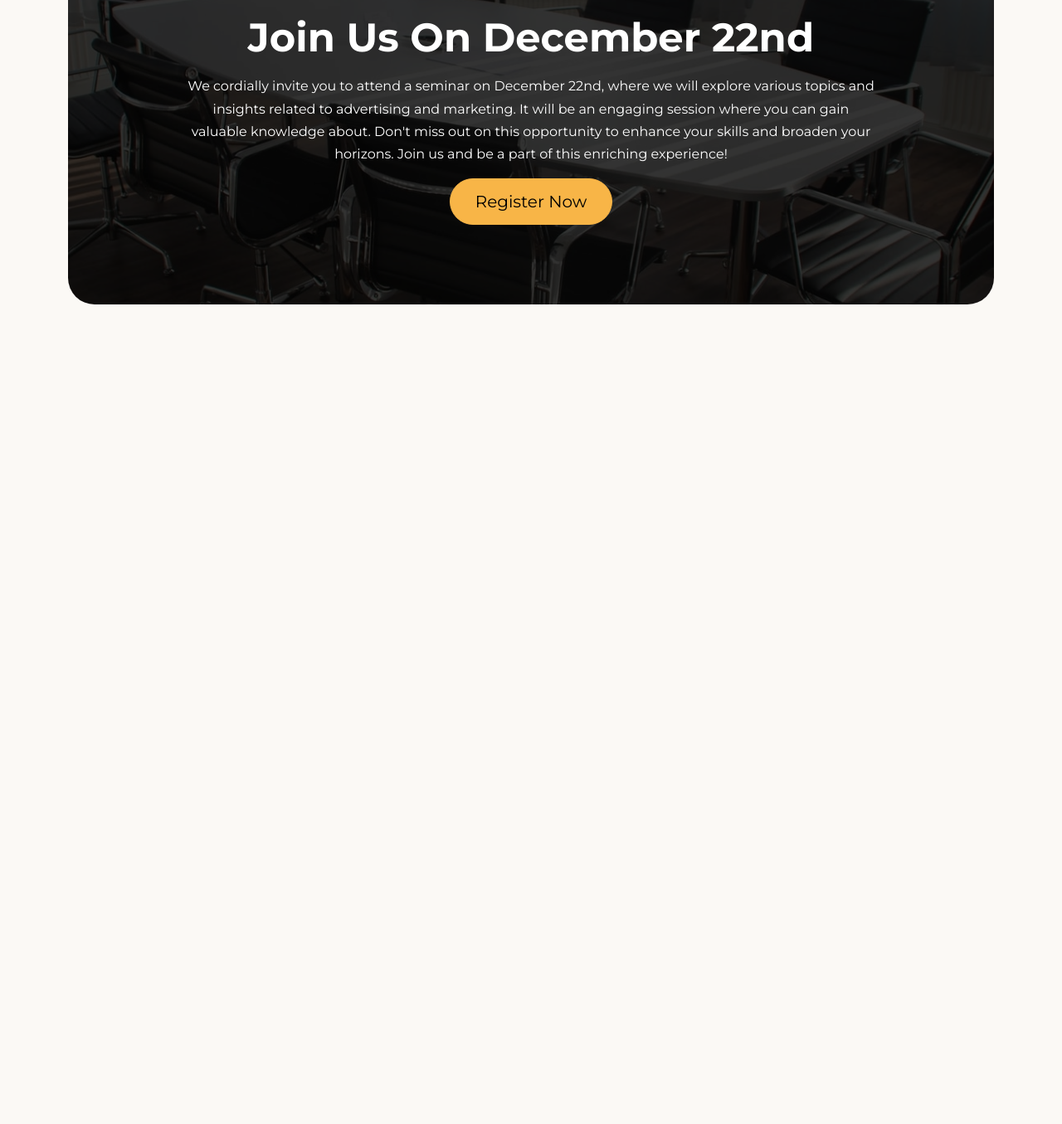
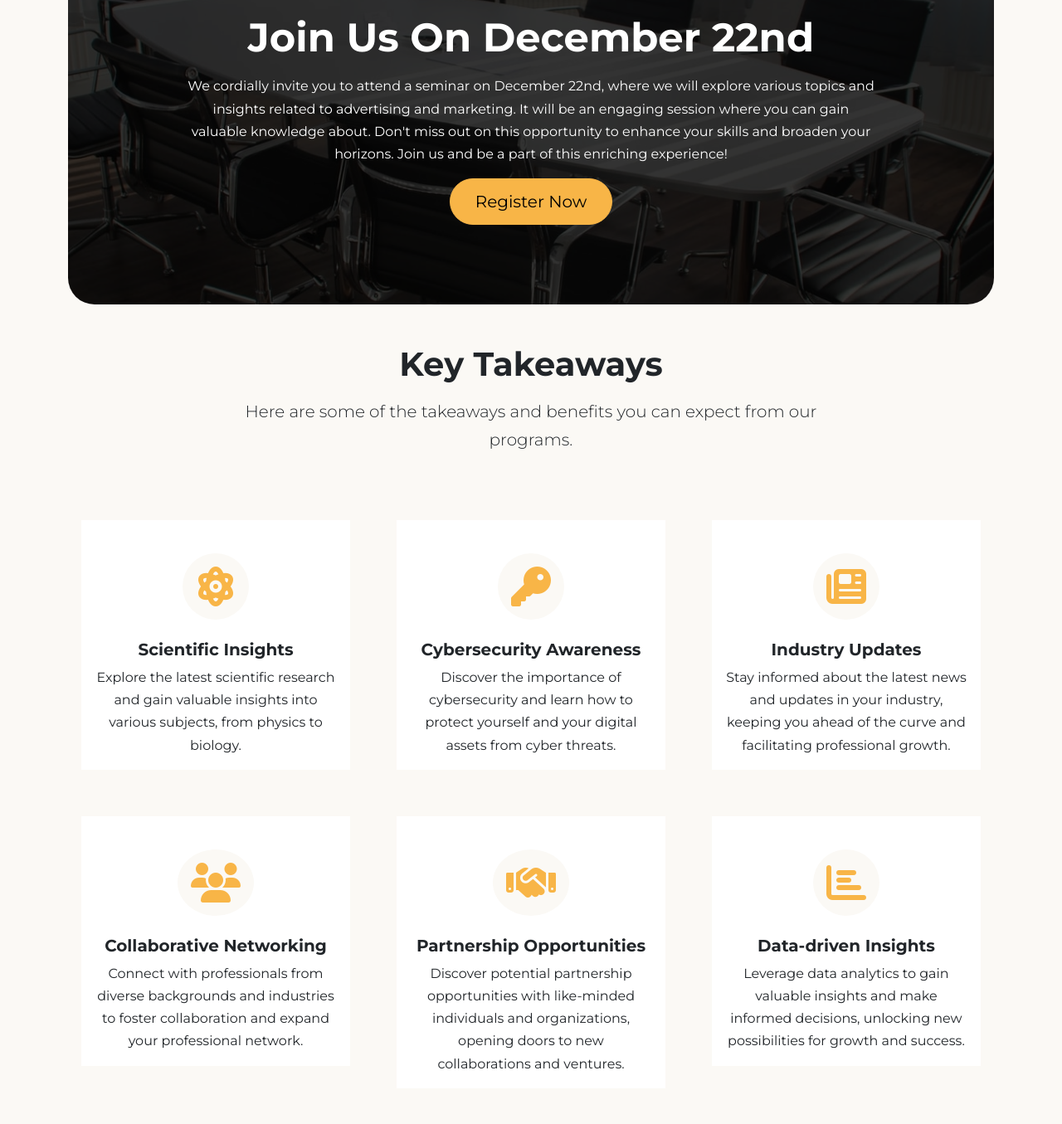
Before and after one commit to alphageekdom/bootstrap-projects, a website: page vera-software-solutions/index.html in a window 1280 px wide. Shown: the part 4356-5711 px from the top of the page at 83% size. Before the commit the page ends 4771 px from the top, so only its background shows below. Drawn offline with Linux system fonts and the light colour scheme.

Commit message:
takeaways section

```diff
--- a/vera-software-solutions/index.html
+++ b/vera-software-solutions/index.html
@@ -374,7 +374,7 @@
         <!-- Details 2 -->
 
         <!-- Invitation Section -->
-        <section class="invitation mb-5 bg-light">
+        <section class="invitation bg-light mb-5">
             <div class="container">
                 <div class="col-12">
                     <div class="invitation-bg text-center py-6 rounded-5">
@@ -395,6 +395,92 @@
         </section>
         <!-- Invitation Section -->
 
+        <!-- Takeaways Section -->
+        <section class="takeaways my-5 bg-light" id="takeaways">
+            <div class="container">
+                <div class="row text-center mb-5">
+                    <div class="col-md-8 offset-md-2">
+                        <h1>Key Takeaways</h1>
+                        <p class="lead">
+                            Here are some of the takeaways and benefits you can expect from our programs.
+                        </p>
+                    </div>
+                </div>
+                <!-- Row 1 -->
+                <div class="row">
+                    <div class="col-md-4">
+                        <div class="card mb-4 rounded-0 border-0 p-3">
+                            <div class="card-body text-center bg-white">
+                                <i class="fa-solid fa-atom fa-3x text-primary bg-light rounded-circle p-3 my-4"></i>
+                                <h5 class="card-title">Scientific Insights</h5>
+                                <p class="card-text">Explore the latest scientific research and gain valuable insights
+                                    into various subjects, from physics to biology.</p>
+                            </div>
+                        </div>
+                    </div>
+                    <div class="col-md-4">
+                        <div class="card mb-4 rounded-0 border-0 p-3">
+                            <div class="card-body text-center bg-white">
+                                <i class="fa-solid fa-key fa-3x text-primary bg-light rounded-circle p-3 my-4"></i>
+                                <h5 class="card-title">Cybersecurity Awareness</h5>
+                                <p class="card-text">Discover the importance of cybersecurity and learn how to protect
+                                    yourself and your digital assets from cyber threats.</p>
+                            </div>
+                        </div>
+                    </div>
+                    <div class="col-md-4">
+                        <div class="card mb-4 rounded-0 border-0 p-3">
+                            <div class="card-body text-center bg-white">
+                                <i
+                                    class="fa-solid fa-newspaper fa-3x text-primary bg-light rounded-circle p-3 my-4"></i>
+                                <h5 class="card-title">Industry Updates</h5>
+                                <p class="card-text">Stay informed about the latest news and updates in your industry,
+                                    keeping you ahead of the curve and facilitating professional growth.</p>
+                            </div>
+                        </div>
+                    </div>
+                </div>
+                <!-- Row 1 -->
+                <!-- Row 2-->
+                <div class="row">
+                    <div class="col-md-4">
+                        <div class="card mb-4 rounded-0 border-0 p-3">
+                            <div class="card-body text-center bg-white">
+                                <i class="fa-solid fa-users fa-3x text-primary bg-light rounded-circle p-3 my-4"></i>
+                                <h5 class="card-title">Collaborative Networking</h5>
+                                <p class="card-text">Connect with professionals from diverse backgrounds and industries
+                                    to foster collaboration and expand your professional network.</p>
+                            </div>
+                        </div>
+                    </div>
+                    <div class="col-md-4">
+                        <div class="card mb-4 rounded-0 border-0 p-3">
+                            <div class="card-body text-center bg-white">
+                                <i
+                                    class="fa-solid fa-handshake fa-3x text-primary bg-light rounded-circle p-3 my-4"></i>
+                                <h5 class="card-title">Partnership Opportunities</h5>
+                                <p class="card-text">Discover potential partnership opportunities with like-minded
+                                    individuals and organizations, opening doors to new collaborations and ventures.</p>
+                            </div>
+                        </div>
+                    </div>
+                    <div class="col-md-4">
+                        <div class="card mb-4 rounded-0 border-0 p-3">
+                            <div class="card-body text-center bg-white">
+                                <i
+                                    class="fa-solid fa-chart-bar fa-3x text-primary bg-light rounded-circle p-3 my-4"></i>
+                                <h5 class="card-title">Data-driven Insights</h5>
+                                <p class="card-text">Leverage data analytics to gain valuable insights and make informed
+                                    decisions, unlocking new possibilities for growth and success.</p>
+                            </div>
+                        </div>
+                    </div>
+                </div>
+                <!-- Row 2 -->
+            </div>
+        </section>
+        <!-- Takeaways Section -->
+
         <script src="js/bootstrap.bundle.min.js"></script>
         <script src="js/script.js"></script>
     </body>
```
